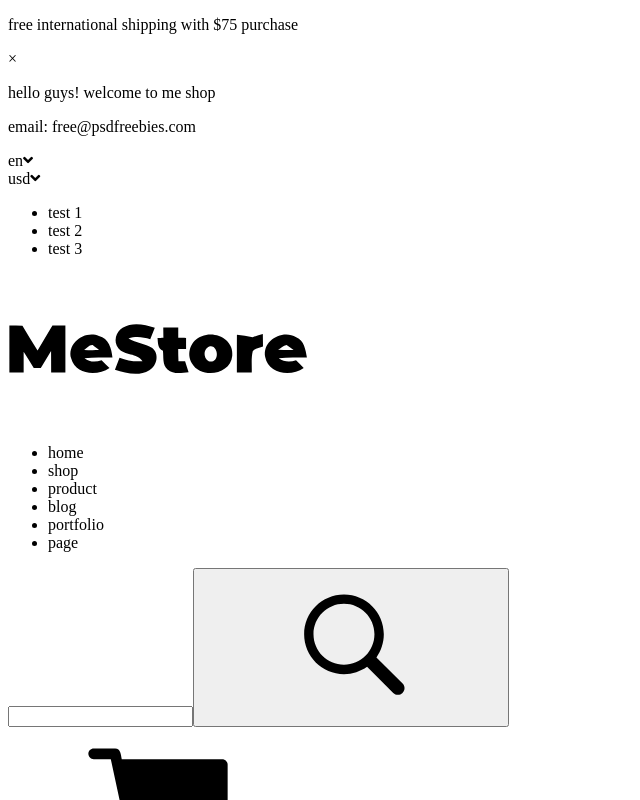
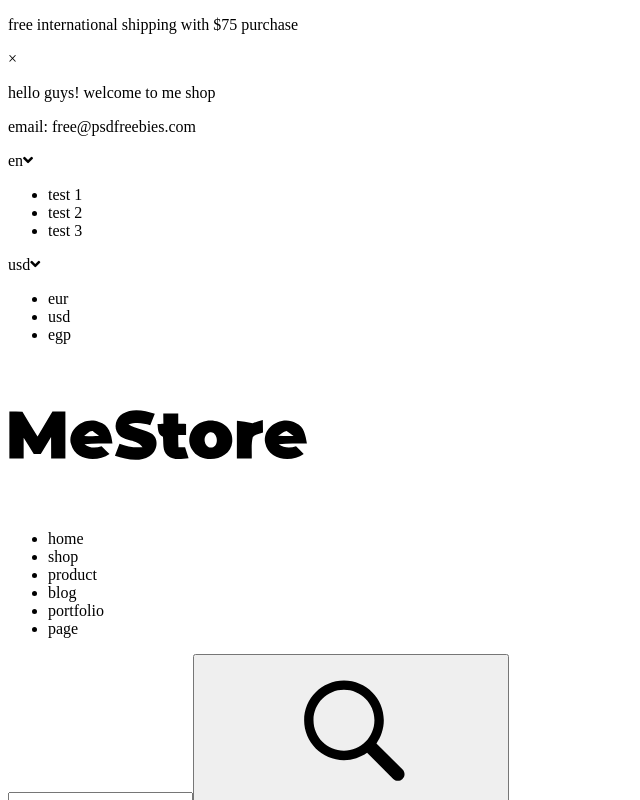
Before and after one commit to karimtarek0000/project-1-with-vue, a Vue app: page / in a window 1280 px wide. Shown: the top 800 px of the page, without its empty margins (0-640 px from the left). Built offline with nearby package versions, Linux system fonts and the light colour scheme.

Commit message:
update navbar vue

```diff
--- a/src/components/Navbar.vue
+++ b/src/components/Navbar.vue
@@ -45,28 +45,12 @@
             </div>
 
             <!-- NAVBAR PRIMARY INFO OPTIONS -->
-            <div class="navbar_primary_info_options">
+            <div class="navbar_primary_info_options text-uppercase">
               <!-- NAVBAR PRIMARY INFO OPTIONS LANG -->
-              <div class="navbar_primary_info_options_lang navbar_primary_info_options--box">
+              <div id="optionsLang" class="navbar_primary_info_options_lang navbar_primary_info_options--box">
                 <!-- NAVBAR PRIMARY INFO OPTIONS ICON -->
-                <div class="navbar_primary_info_options_icon">
+                <div class="navbar_primary_info_options_icon" @click="animationOptionsList">
                   <span class="navbar_primary_info_options_title">en</span>
-                  <i class="fas fa-angle-down"></i>
-                </div>
-
-                <!-- NAVBAR PRIMARY INFO OPTIONS SELECT -->
-                <!-- <ul class="navbar_primary_info_options_select list-unstyled">
-                  <li class="navbar_primary_info_options_select_item">test 1</li>
-                  <li class="navbar_primary_info_options_select_item">test 2</li>
-                  <li class="navbar_primary_info_options_select_item">test 3</li>
-                </ul> -->
-              </div>
-
-              <!-- NAVBAR PRIMARY INFO OPTIONS CUR -->
-              <div class="navbar_primary_info_options_cur navbar_primary_info_options--box">
-                <!-- NAVBAR PRIMARY INFO OPTIONS ICON -->
-                <div class="navbar_primary_info_options_icon">
-                  <span class="navbar_primary_info_options_title">usd</span>
                   <i class="fas fa-angle-down"></i>
                 </div>
 
@@ -75,6 +59,22 @@
                   <li class="navbar_primary_info_options_select_item">test 1</li>
                   <li class="navbar_primary_info_options_select_item">test 2</li>
                   <li class="navbar_primary_info_options_select_item">test 3</li>
+                </ul>
+              </div>
+
+              <!-- NAVBAR PRIMARY INFO OPTIONS CUR -->
+              <div id="optionsCur" class="navbar_primary_info_options_cur navbar_primary_info_options--box">
+                <!-- NAVBAR PRIMARY INFO OPTIONS ICON -->
+                <div class="navbar_primary_info_options_icon" @click="animationOptionsList">
+                  <span class="navbar_primary_info_options_title">usd</span>
+                  <i class="fas fa-angle-down"></i>
+                </div>
+
+                <!-- NAVBAR PRIMARY INFO OPTIONS SELECT -->
+                <ul class="navbar_primary_info_options_select list-unstyled">
+                  <li class="navbar_primary_info_options_select_item">eur</li>
+                  <li class="navbar_primary_info_options_select_item">usd</li>
+                  <li class="navbar_primary_info_options_select_item">egp</li>
                 </ul>
               </div>
             </div>
@@ -146,6 +146,7 @@ export default {
     };
   },
   methods: {
+    // ANIMATION SEARCH HOME
     animationSearchHome() {
       if (this.statusHover) {
         // ALL VARIABLES
@@ -184,10 +185,60 @@ export default {
         // IF USER BLUR INPUT
         searchInput.addEventListener("blur", option);
       }
+    },
+
+    // ANIMATION OPTIONS LIST
+    animationOptionsList(e) {
+
+      // TIME LINE TWEEN MAX
+      const tl = new TimelineMax();
+
+      // const childParent = Array.from(e.target.closest('i').parentElement.parentElement.children);
+      const childParent = e.target.closest('i').parentElement.parentElement.children;
+
+
+      // const h = childParent;
+
+      for(const cur in childParent) {
+
+        if(childParent[cur].nodeName == 'UL') {
+          childParent[cur].style.height = '100px';
+          console.log('yes');
+        }
+
+      }
+
+
+
     }
+
   },
   components: {
     appShappingCard: ShappingCard
+  },
+  mounted() {
+    const listOption = () => {
+      const optionLang = document.getElementById('optionsLang');
+      const optionCur = document.getElementById('optionsCur');
+
+      const allOptions = [optionLang, optionCur];
+
+      allOptions.forEach( cur => cur.addEventListener('click', () => {
+
+        if( cur.id == 'optionsLang') {
+
+          console.log('option lang');
+
+        } else if( cur.id == 'optionsCur') {
+
+          console.log('option cur');
+
+        }
+      }));
+
+
+    }
+    // listOption();
   }
 };
 </script>
```
